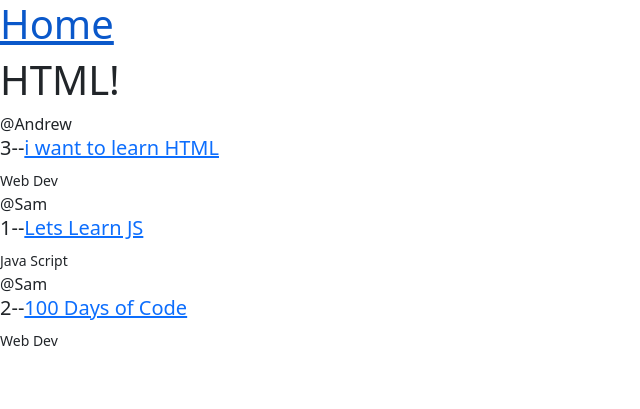
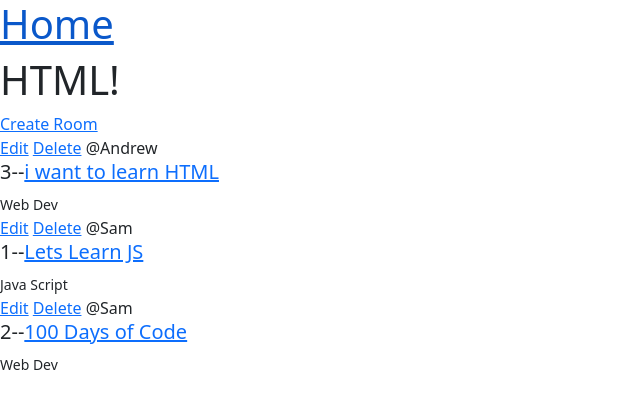
Before and after one commit to Sam-Radnus/Django-Tutorial, a Django app: page / in a window 1280 px wide. Shown: the top 409 px of the page, without its empty margins (0-640 px from the left). Run offline with Django 4.2, Linux system fonts and the light colour scheme; data comes from the database, SQL or seed files in the repository; both versions use the stored data as it was after the commit.

Commit message:
Added CRUD functionalities

```diff
--- a/base/templates/base/home.html
+++ b/base/templates/base/home.html
@@ -12,9 +12,12 @@
     {% block content %}
   <h1>HTML!</h1>
   <div>
+    <a href="{% url 'create-room' %}">Create Room</a>
       {% for room in rooms %}
           <div>
-            <span>@{{room.host.username}}</span>
+              <a href="{% url 'update-room' room.id %}">Edit</a>
+              <a href="{% url 'delete-room' room.id %}">Delete</a>
+              <span>@{{room.host.username}}</span>
               <h5>{{room.id}}--<a href="{% url 'room' room.id %}">{{room.name}}</a></h5>
               <small>{{room.topic.name}}</small>
           </div>
--- a/base/urls.py
+++ b/base/urls.py
@@ -4,4 +4,7 @@ from . import views
 urlpatterns=[
     path('',views.home,name="home"),
     path('room/<str:pk>/',views.room,name="room"),
+    path('create-room/',views.createRoom,name="create-room"),
+    path('update-room/<str:pk>/',views.updateRoom,name="update-room"),
+    path('delete-room/<str:pk>/',views.deleteRoom,name="delete-room"),
 ]
--- a/base/views.py
+++ b/base/views.py
@@ -1,5 +1,7 @@
-from django.shortcuts import render
+from urllib.request import Request
+from django.shortcuts import render,redirect
 from .models import Room
+from .forms import RoomForm
 # Create your views here.
 
 
@@ -18,3 +20,33 @@ def room(request,pk):
     room=Room.objects.get(id=pk)
     context={'room':room}
     return render(request,'base/room.html',context)
+
+
+def createRoom(request):
+    form=RoomForm()
+    if request.method == 'POST':
+        print(request.POST)
+        form = RoomForm(request.POST)
+        if form.is_valid():
+            form.save()
+            return redirect('home')
+    context={'form':form}
+    return render(request,'base/room_form.html',context)
+
+def updateRoom(request,pk):
+    room =Room.objects.get(id=pk)
+    form=RoomForm(instance=room)
+    if request.method == 'POST':
+        form=RoomForm(request.POST,instance=room)
+        if form.is_valid():
+            form.save()
+            return redirect('home')
+    context={'form':form}
+    return render(request,'base/room_form.html',context)
+
+def deleteRoom(request,pk):
+    room=Room.objects.get(id=pk)
+    if request.method == 'POST':
+        room.delete()
+        return redirect('home')
+    return render(request,'base/delete.html',{'obj':room})
```
Also changed, not shown: base/forms.py (added, +7 -0 lines), base/templates/base/room_form.html (added, +22 -0 lines), db.sqlite3.
